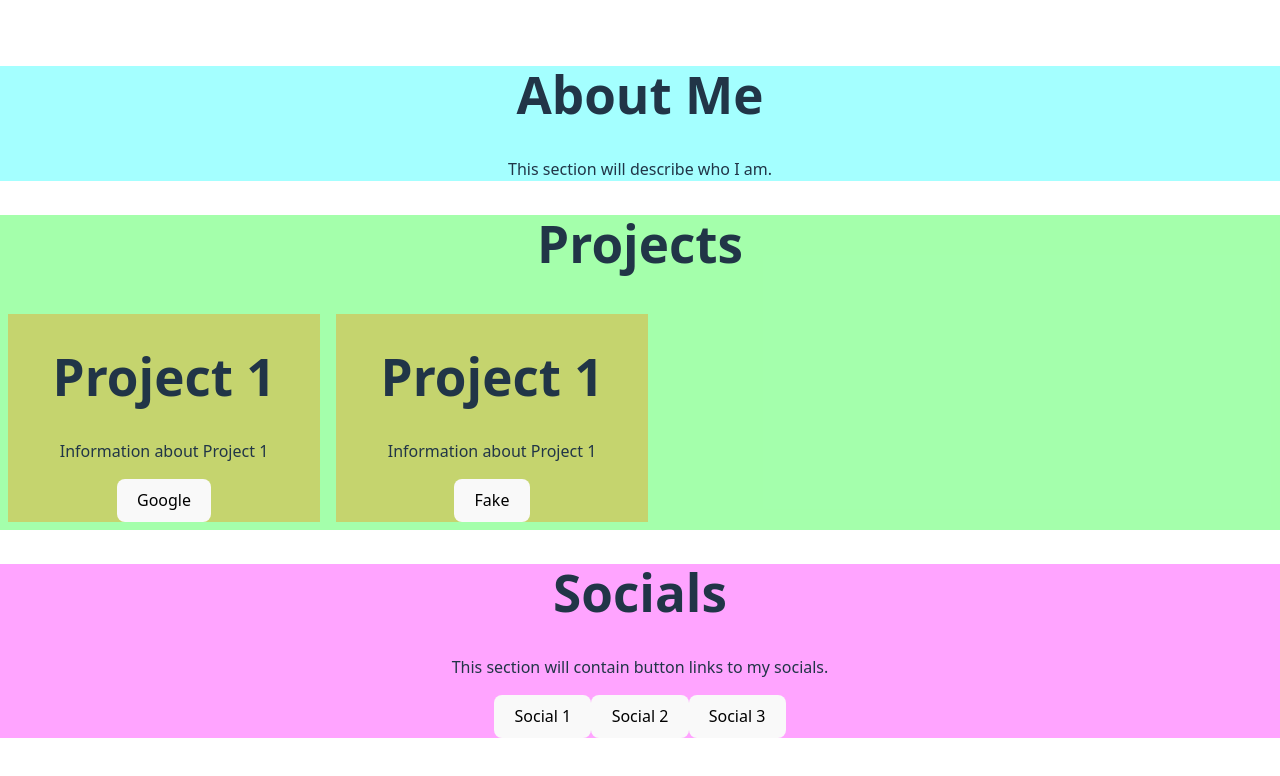
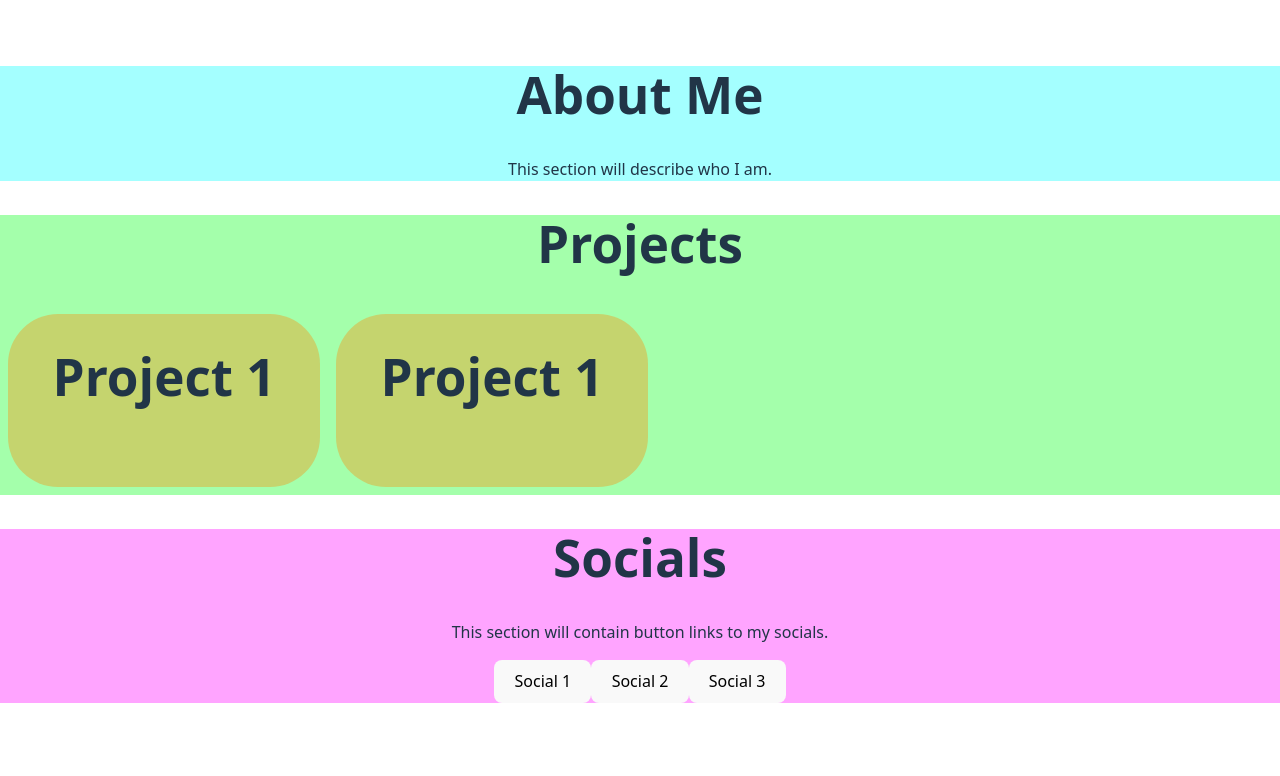
Before and after one commit to Ohwelleh/Project-Portfolio-Website, a React (Vite) app in the folder frontend/: page / in a window 1280 px wide. Shown: the top 776 px of the page. Built offline with nearby package versions, Linux system fonts and the light colour scheme.

Commit message:
Made the project cards expand vertically

```diff
--- a/frontend/src/css/ProjectCard.css
+++ b/frontend/src/css/ProjectCard.css
@@ -1,4 +1,20 @@
 .project-card{
     background-color: hsla(32, 100%, 50%, 0.356);
     max-width: 40rem;
+    border-radius: 50px;
+    cursor: pointer;
+    flex: 0.5;
 }
+.project-card-grid{
+    margin: 1rem;
+    padding: 1rem;
+    display: grid;
+    grid-template-rows: 0fr;
+}
+.project-card-grid > div{
+    overflow: hidden;
+}
+
+.project-card-grid:hover{
+    grid-template-rows: 1fr;
+}
--- a/frontend/src/helper-components/ProjectCard.tsx
+++ b/frontend/src/helper-components/ProjectCard.tsx
@@ -14,11 +14,11 @@ function ProjectCard({
   return (
     <div className="project-card">
       <h1>Project 1</h1>
-      <div className="project-card-info">
-        <p>Information about Project 1</p>
-      </div>
-      <div className="project-card-btn-container">
-        <SocialButton social={testSocial} socialLink={testLink} />
+      <div className="project-card-grid">
+        <div className="project-card-info">
+          <p>Information about Project 1</p>
+          <SocialButton social={testSocial} socialLink={testLink} />
+        </div>
       </div>
     </div>
   );
```
